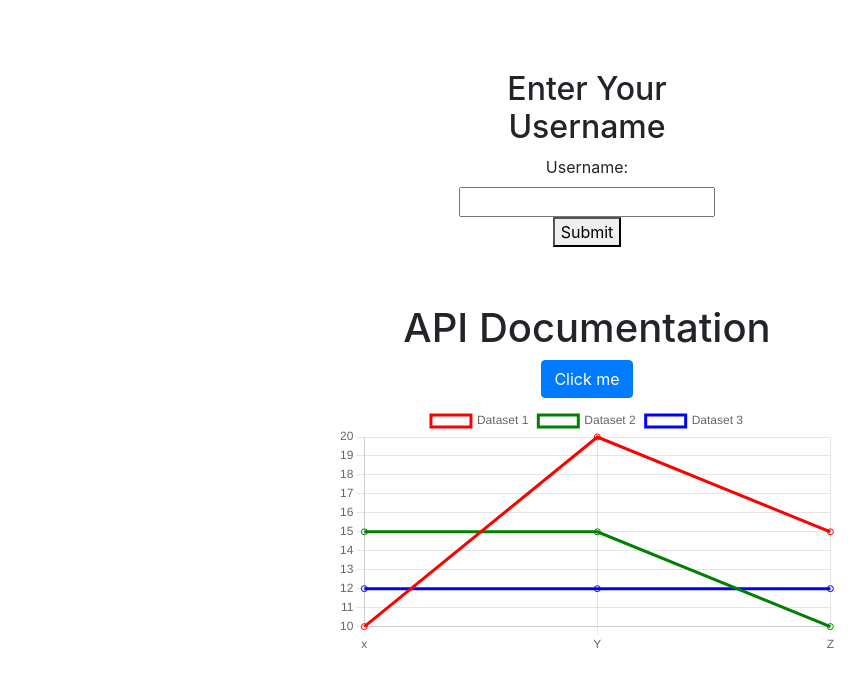
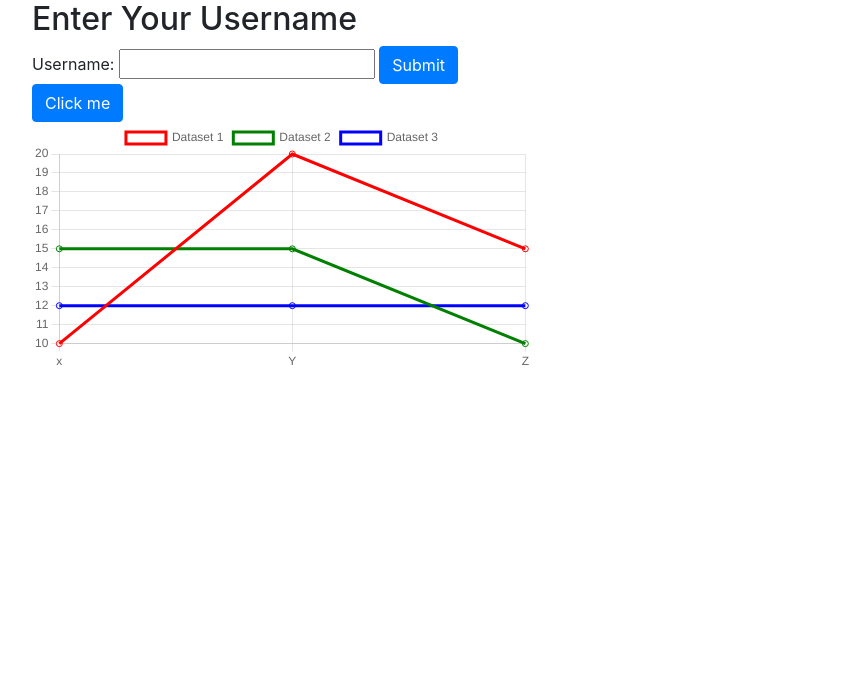
Before and after one commit to Physlex/CAMACLyftHacked2024, a FastAPI app: page / in a window 1280 px wide. Shown: the top 687 px of the page, without its empty margins (53-918 px from the left). Run offline with FastAPI, Linux system fonts and the light colour scheme.

Commit message:
frontend fixed... again

```diff
--- a/src/static/js/index.js
+++ b/src/static/js/index.js
@@ -1,7 +1,7 @@
 
 const url = "http://127.0.0.1:8000";  // Replace with your correct URL
 
-button.addEventListener("click", async () => {
+document.querySelector("#connection-btn").addEventListener("click", async (event) => {
     let response = await fetch(url + "/download");
     if (response.ok) {
         let data = await response.json();
@@ -13,12 +13,11 @@ button.addEventListener("click", async () => {
 
 document.querySelector("#username-form").addEventListener("submit", async (event) => {
     let userName = document.querySelector('#username-form').value;
-    fetch(url + "/authenticate", {
+    let response = await fetch(url + "/authenticate", {
         method: 'POST',
         headers: { 'Content-Type': 'application/json'},
         body: JSON.stringify({ variable: userName }),
     });
-
     if (response.ok) {
         let json_response = await response.json();
         console.log(json_response);
--- a/src/templates/index.html
+++ b/src/templates/index.html
@@ -4,29 +4,9 @@
     <meta charset="UTF-8">
     <meta name="viewport" content="width=device-width, initial-scale=1.0">
     <title>API Documentation</title>
-    <style>
-        /* Add some basic styling */
-        #username-box {
-            width: 300px;
-            margin: 50px auto;
-            text-align: center;
-        }
-        #myChart {
-            display: block;
-            margin: 0 auto;
-        }
-    </style>
 
     <!-- Bootstrap CSS -->
     <link rel="stylesheet" href="https://cdn.jsdelivr.net/npm/bootstrap@4.3.1/dist/css/bootstrap.min.css" integrity="sha384-ggOyR0iXCbMQv3Xipma34MD+dH/1fQ784/j6cY/iJTQUOhcWr7x9JvoRxT2MZw1T" crossorigin="anonymous">
-
-    <style>
-        /* Add your custom styles here */
-        body {
-            padding: 20px; /* Add padding to body for spacing */
-            text-align: center;
-        }
-    </style>
 </head>
 <body>
     <div class="container">
@@ -35,15 +15,11 @@
             <form id="username-form">
                 <label for="username">Username:</label>
                 <input type="text" id="username-input" name="username-input" required>
-                <button type="submit" id="username-form-btn">Submit</button>
+                <button type="submit" id="username-form-btn" class="btn btn-primary">Submit</button>
             </form>
         </div>
 
-        <div id="content" class="btn">
-            <h1>API Documentation</h1>
-            <button id="test-button" class="btn btn-primary">Click me</button>
-        </div>
-
+        <button id="connection-btn" class="btn btn-primary">Click me</button>
         <canvas id="myChart" width="500" height="250"></canvas>
     </div>
 
```
Also changed, not shown: src/static/css/styles.css (+15 -0 lines).
